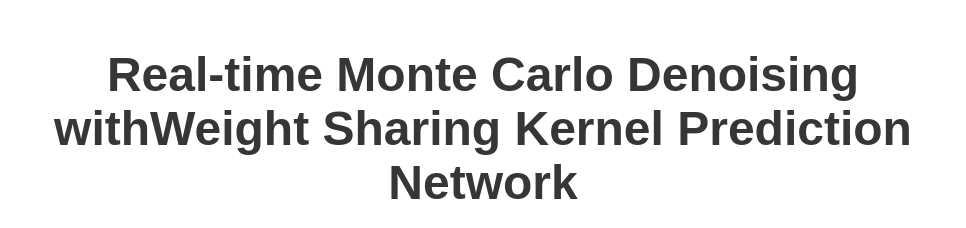
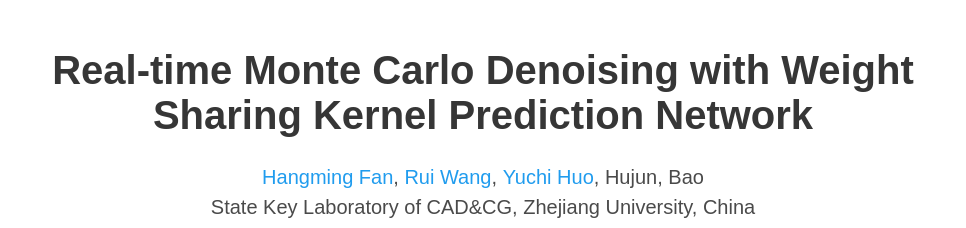
Before and after one commit to hmfann/wskp, a plain HTML site: page index.html in a window 1280 px wide. Shown: the top 228 px of the page, without its empty margins (157-1123 px from the left). Drawn offline with nearby package versions, Linux system fonts and the light colour scheme; some icons are missing; a web font is replaced by a local one.

Commit message:
Update index.html

```diff
--- a/index.html
+++ b/index.html
@@ -24,7 +24,7 @@
   <meta name="viewport" content="width=device-width, initial-scale=1">
 
 
-  <title>Real-time Monte Carlo Denoising withWeight Sharing Kernel Prediction Network</title>
+  <title>Real-time Monte Carlo Denoising with Weight Sharing Kernel Prediction Network</title>
   <link rel="icon" type="image/x-icon" href="static/images/favicon.ico">
   <link href="https://fonts.googleapis.com/css?family=Google+Sans|Noto+Sans|Castoro"
   rel="stylesheet">
@@ -52,7 +52,7 @@
       <div class="container is-max-desktop">
         <div class="columns is-centered">
           <div class="column has-text-centered">
-            <h1 class="title is-1 publication-title">Real-time Monte Carlo Denoising withWeight Sharing Kernel Prediction Network</h1>
+            <h1 class="title is-2 publication-title">Real-time Monte Carlo Denoising with Weight Sharing Kernel Prediction Network</h1>
             <div class="is-size-5 publication-authors">
               <!-- Paper authors -->
               <span class="author-block">
```
